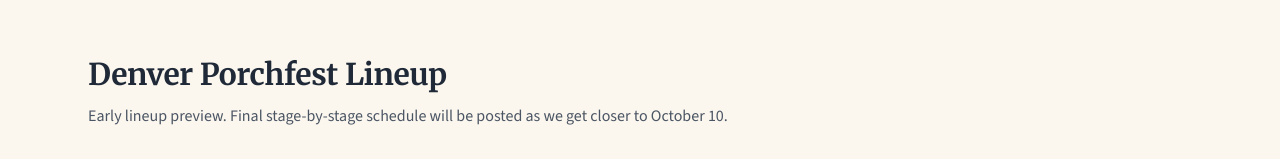
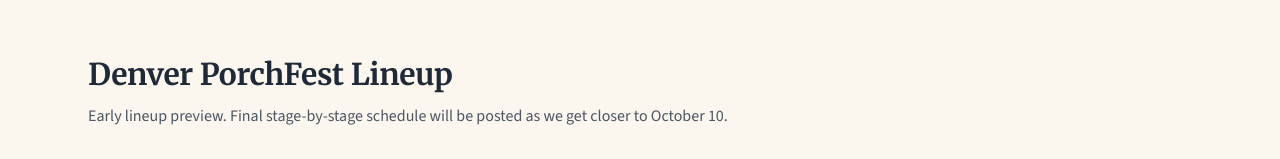
Before and after one commit to the97bradley/denver-porchfest, a Next.js app: page /lineup in a window 1280 px wide. Shown: the top 159 px of the page. Built offline with nearby package versions, Linux system fonts and the light colour scheme; no server answers.

Commit message:
Standardize branding to PorchFest across site copy

```diff
--- a/src/app/layout.tsx
+++ b/src/app/layout.tsx
@@ -25,9 +25,9 @@ export const metadata: Metadata = {
     template: "%s | Denver PorchFest",
   },
   description:
-    "Denver Porchfest official site: lineup, neighborhood porches, local businesses, volunteer signup, and sponsor information.",
+    "Denver PorchFest official site: lineup, neighborhood porches, local businesses, volunteer signup, and sponsor information.",
   keywords: [
-    "Denver Porchfest",
+    "Denver PorchFest",
     "Denver music festival",
     "porchfest denver",
     "Denver live music",
@@ -35,11 +35,11 @@ export const metadata: Metadata = {
     "Denver neighborhood festival",
   ],
   openGraph: {
-    title: "Denver Porchfest | Official Site",
+    title: "Denver PorchFest | Official Site",
     description:
       "A front-porch music day for Denver neighbors. Explore lineup, neighborhood footprint, and how to get involved.",
     url: "/",
-    siteName: "Denver Porchfest",
+    siteName: "Denver PorchFest",
     locale: "en_US",
     type: "website",
     images: [
@@ -47,13 +47,13 @@ export const metadata: Metadata = {
         url: "/og-image",
         width: 1200,
         height: 630,
-        alt: "Denver Porchfest",
+        alt: "Denver PorchFest",
       },
     ],
   },
   twitter: {
     card: "summary_large_image",
-    title: "Denver Porchfest | Official Site",
+    title: "Denver PorchFest | Official Site",
     description:
       "A front-porch music day for Denver neighbors. Explore lineup, neighborhood footprint, and how to get involved.",
     images: ["/og-image"],
@@ -88,7 +88,7 @@ export default function RootLayout({
             <Script id="ga4-exclude-toggle" strategy="beforeInteractive">
               {`
                 (function () {
-                  var key = 'denverPorchfestExcludeAnalytics';
+                  var key = 'denverPorchFestExcludeAnalytics';
                   var params = new URLSearchParams(window.location.search);
                   var setOn = params.get('exclude_me') === '1';
                   var setOff = params.get('exclude_me') === '0';
--- a/src/app/lineup/page.tsx
+++ b/src/app/lineup/page.tsx
@@ -3,7 +3,7 @@ import type { Metadata } from "next";
 export const metadata: Metadata = {
   title: "Lineup",
   description:
-    "Preview artists and set times for Denver Porchfest. Full running order coming soon.",
+    "Preview artists and set times for Denver PorchFest. Full running order coming soon.",
   alternates: { canonical: "/lineup" },
 };
 
@@ -19,7 +19,7 @@ const lineup = [
 export default function LineupPage() {
   return (
     <main className="mx-auto w-full max-w-6xl px-6 py-14">
-      <h1 className="text-3xl font-bold text-[#1f2937]">Denver Porchfest Lineup</h1>
+      <h1 className="text-3xl font-bold text-[#1f2937]">Denver PorchFest Lineup</h1>
       <p className="mt-3 text-[#4b5563]">
         Early lineup preview. Final stage-by-stage schedule will be posted as we
         get closer to October 10.
--- a/src/app/page.tsx
+++ b/src/app/page.tsx
@@ -27,11 +27,11 @@ type EventSettings = {
 };
 
 const defaultEventSettings: Required<EventSettings> = {
-  eventName: "Denver Porchfest",
+  eventName: "Denver PorchFest",
   eventDateLabel: "Saturday, October 10 · Denver, CO",
   heroHeadline: "A front-porch music day for Denver neighbors.",
   heroBody:
-    "Walk the blocks, meet your neighbors, discover local artists, and spend the day outside. Denver Porchfest is community-first, family-friendly, and free for everyone.",
+    "Walk the blocks, meet your neighbors, discover local artists, and spend the day outside. Denver PorchFest is community-first, family-friendly, and free for everyone.",
   estimatedActs: "100+ artists",
   porchesStages: "15+ neighborhood sites",
   areaLabel: "Inside 1st–5th, Broadway to Santa Fe",
@@ -40,7 +40,7 @@ const defaultEventSettings: Required<EventSettings> = {
 const eventJsonLd = {
   "@context": "https://schema.org",
   "@type": "MusicFestival",
-  name: "Denver Porchfest",
+  name: "Denver PorchFest",
   description:
     "A front-porch music day for Denver neighbors with local artists, neighborhood porches, and community partners.",
   eventAttendanceMode: "https://schema.org/OfflineEventAttendanceMode",
@@ -50,7 +50,7 @@ const eventJsonLd = {
   isAccessibleForFree: true,
   location: {
     "@type": "Place",
-    name: "Denver Porchfest Footprint",
+    name: "Denver PorchFest Footprint",
     address: {
       "@type": "PostalAddress",
       addressLocality: "Denver",
@@ -60,7 +60,7 @@ const eventJsonLd = {
   },
   organizer: {
     "@type": "Organization",
-    name: "Denver Porchfest",
+    name: "Denver PorchFest",
     url: "https://denverporchfest.com",
   },
   url: "https://denverporchfest.com",
@@ -214,7 +214,7 @@ export default async function Home() {
         </section>
 
         <section id="applications" className="mx-auto w-full max-w-6xl px-6 py-14">
-          <h2 className="text-2xl font-bold text-[#1f2937]">Be Part of Porchfest</h2>
+          <h2 className="text-2xl font-bold text-[#1f2937]">Be Part of PorchFest</h2>
           <p className="mt-3 max-w-3xl text-[#4b5563]">
             Whether you have a great outdoor space, a great setlist, or
             something interesting or tasty to sell, we&apos;d love for you to be
@@ -225,7 +225,7 @@ export default async function Home() {
             <article className="flex h-full flex-col rounded-xl border border-[#dbe7ff] bg-white p-5">
               <h3 className="text-lg font-semibold text-[#1f2937]">Artist Application</h3>
               <p className="mt-2 flex-1 text-sm text-[#4b5563]">
-                Submit your act for consideration in the 2026 Denver Porchfest
+                Submit your act for consideration in the 2026 Denver PorchFest
                 lineup.
               </p>
               <a
@@ -258,7 +258,7 @@ export default async function Home() {
             <article className="flex h-full flex-col rounded-xl border border-[#dbe7ff] bg-white p-5">
               <h3 className="text-lg font-semibold text-[#1f2937]">Vendor Application</h3>
               <p className="mt-2 flex-1 text-sm text-[#4b5563]">
-                Food, art, goods, or pop-up experiences that fit Porchfest?
+                Food, art, goods, or pop-up experiences that fit PorchFest?
                 Apply to be a featured vendor.
               </p>
               <a
@@ -322,7 +322,7 @@ export default async function Home() {
         <section id="sponsor" className="mx-auto w-full max-w-6xl px-6 py-14">
           <h2 className="text-2xl font-bold text-[#1f2937]">Local Sponsors & Partners</h2>
           <p className="mt-3 max-w-2xl text-[#4b5563]">
-            Porchfest is powered by neighborhood businesses, community groups,
+            PorchFest is powered by neighborhood businesses, community groups,
             and local supporters who want to invest in Denver&apos;s creative scene.
           </p>
           <a
--- a/src/app/sponsors/page.tsx
+++ b/src/app/sponsors/page.tsx
@@ -3,7 +3,7 @@ import type { Metadata } from "next";
 export const metadata: Metadata = {
   title: "Sponsors",
   description:
-    "Partner with Denver Porchfest as a neighborhood business or community sponsor.",
+    "Partner with Denver PorchFest as a neighborhood business or community sponsor.",
   alternates: { canonical: "/sponsors" },
 };
 
@@ -12,7 +12,7 @@ export default function SponsorsPage() {
     <main className="mx-auto w-full max-w-6xl px-6 py-14">
       <h1 className="text-3xl font-bold text-[#1f2937]">Sponsors & Partners</h1>
       <p className="mt-3 max-w-3xl text-[#4b5563]">
-        Denver Porchfest is powered by local businesses and community partners.
+        Denver PorchFest is powered by local businesses and community partners.
         Sponsorship includes web placement, day-of visibility, and support for
         local artists.
       </p>
--- a/src/app/volunteer/page.tsx
+++ b/src/app/volunteer/page.tsx
@@ -4,7 +4,7 @@ import VolunteerSignupForm from "@/components/VolunteerSignupForm";
 export const metadata: Metadata = {
   title: "Volunteer",
   description:
-    "Join the Denver Porchfest neighborhood team: block captains, setup helpers, greeters, and cleanup crew.",
+    "Join the Denver PorchFest neighborhood team: block captains, setup helpers, greeters, and cleanup crew.",
   alternates: { canonical: "/volunteer" },
 };
 
@@ -14,7 +14,7 @@ export default function VolunteerPage() {
       <section>
         <h1 className="text-3xl font-bold text-[#1f2937]">Volunteer</h1>
         <p className="mt-3 text-[#4b5563]">
-          Help make Porchfest happen. We&apos;re looking for block captains,
+          Help make PorchFest happen. We&apos;re looking for block captains,
           setup crew, artist support, and cleanup helpers.
         </p>
       </section>
```
